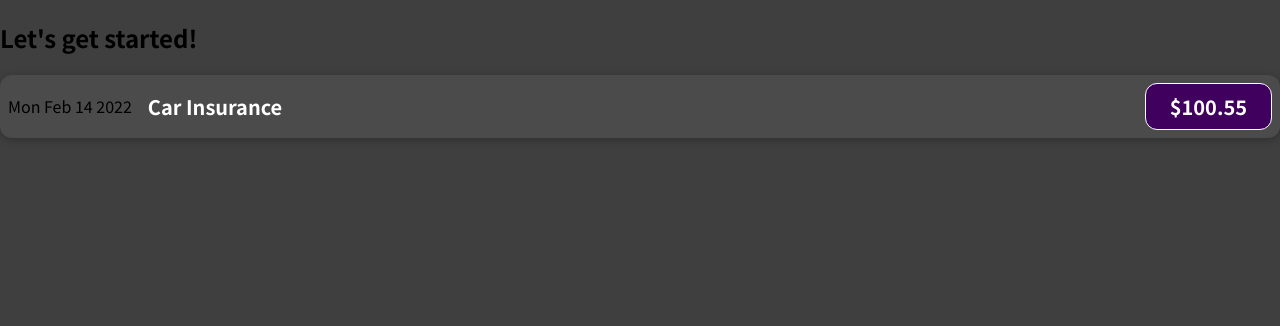
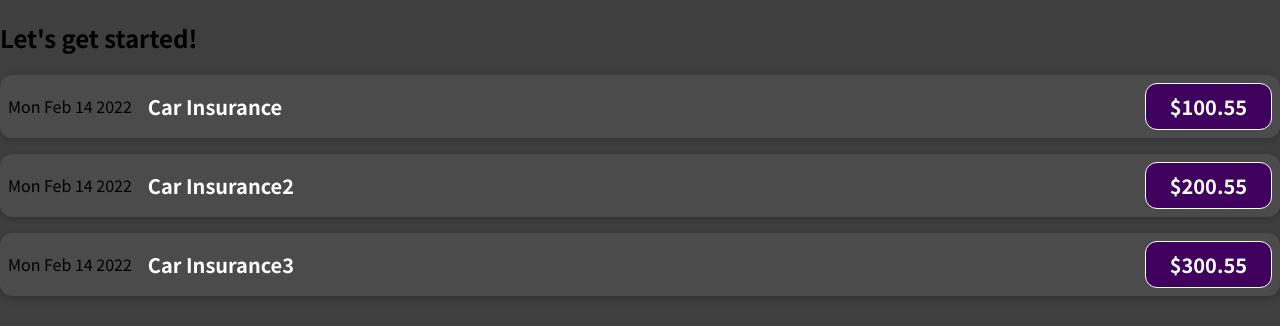
Before and after one commit to AliaksandrBortnik/react-complete, a JavaScript app: page / in a window 1280 px wide. Shown: the top 326 px of the page. Built offline with nearby package versions, Linux system fonts and the light colour scheme.

Commit message:
Pass data to component as props object

```diff
--- a/src/App.js
+++ b/src/App.js
@@ -1,10 +1,24 @@
 import ExpenseItem from './components/ExpenseItem';
 
 function App() {
+  const expenses = [
+    { title: 'Car Insurance', amount: 100.55, date: new Date()},
+    { title: 'Car Insurance2', amount: 200.55, date: new Date()},
+    { title: 'Car Insurance3', amount: 300.55, date: new Date()},
+  ];
+
   return (
     <div>
       <h2>Let's get started!</h2>
-      <ExpenseItem/>
+      {
+        expenses.map(expense =>
+          <ExpenseItem
+            title={expense.title}
+            amount={expense.amount}
+            date={expense.date}
+          />
+        )
+      }
     </div>
   );
 }
--- a/src/components/ExpenseItem.js
+++ b/src/components/ExpenseItem.js
@@ -1,16 +1,12 @@
 import './ExpenseItem.css';
 
-function ExpenseItem() {
-  const now = new Date();
-  const title = 'Car Insurance';
-  const price = 100.55;
-
+function ExpenseItem(props) {
   return (
     <div className="expense-item">
-      <div>{now.toDateString()}</div>
+      <div>{props.date.toDateString()}</div>
       <div className="expense-item__description">
-        <h2>{title}</h2>
-        <div className="expense-item__price">${price}</div>
+        <h2>{props.title}</h2>
+        <div className="expense-item__price">${props.amount}</div>
       </div>
     </div>
   );
```
